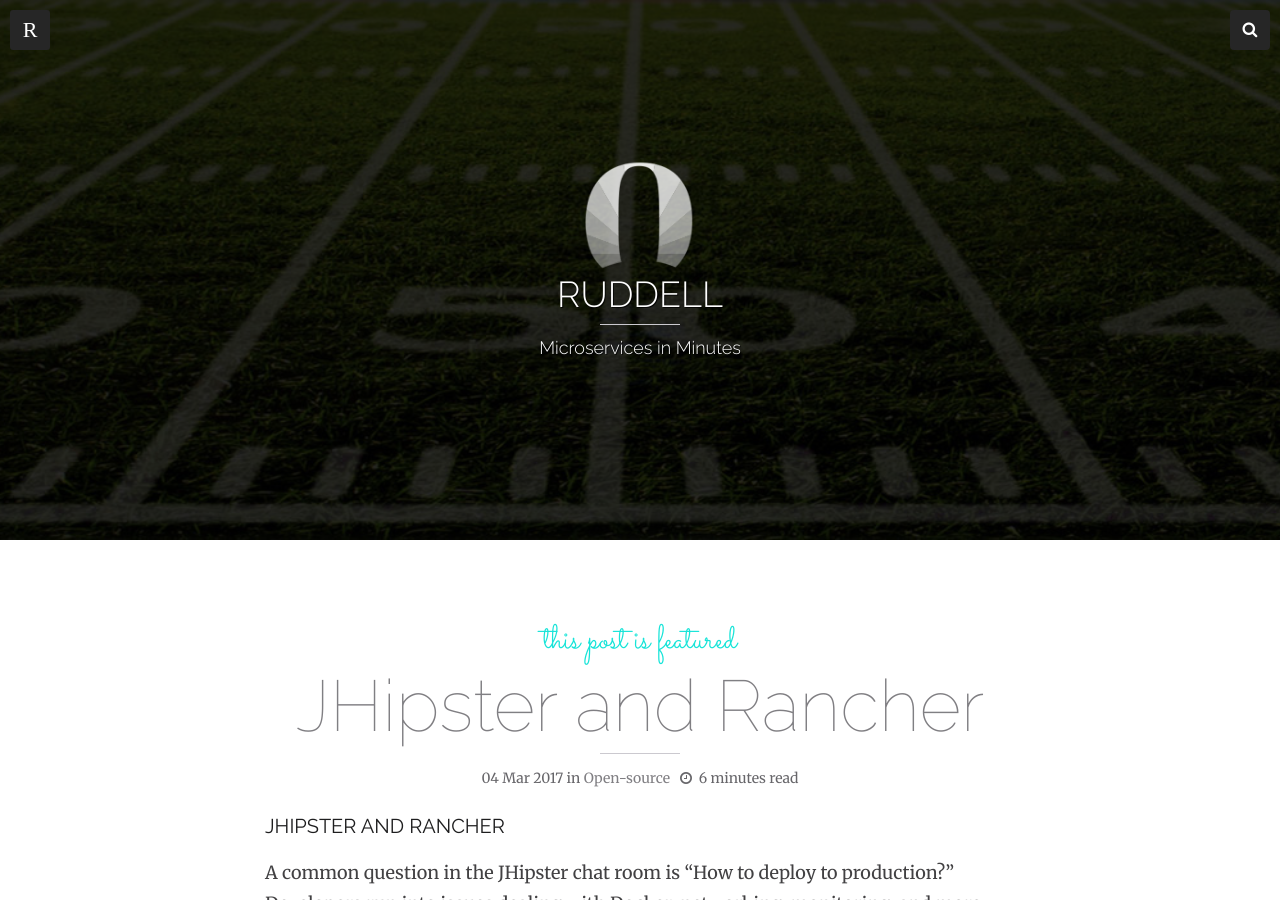
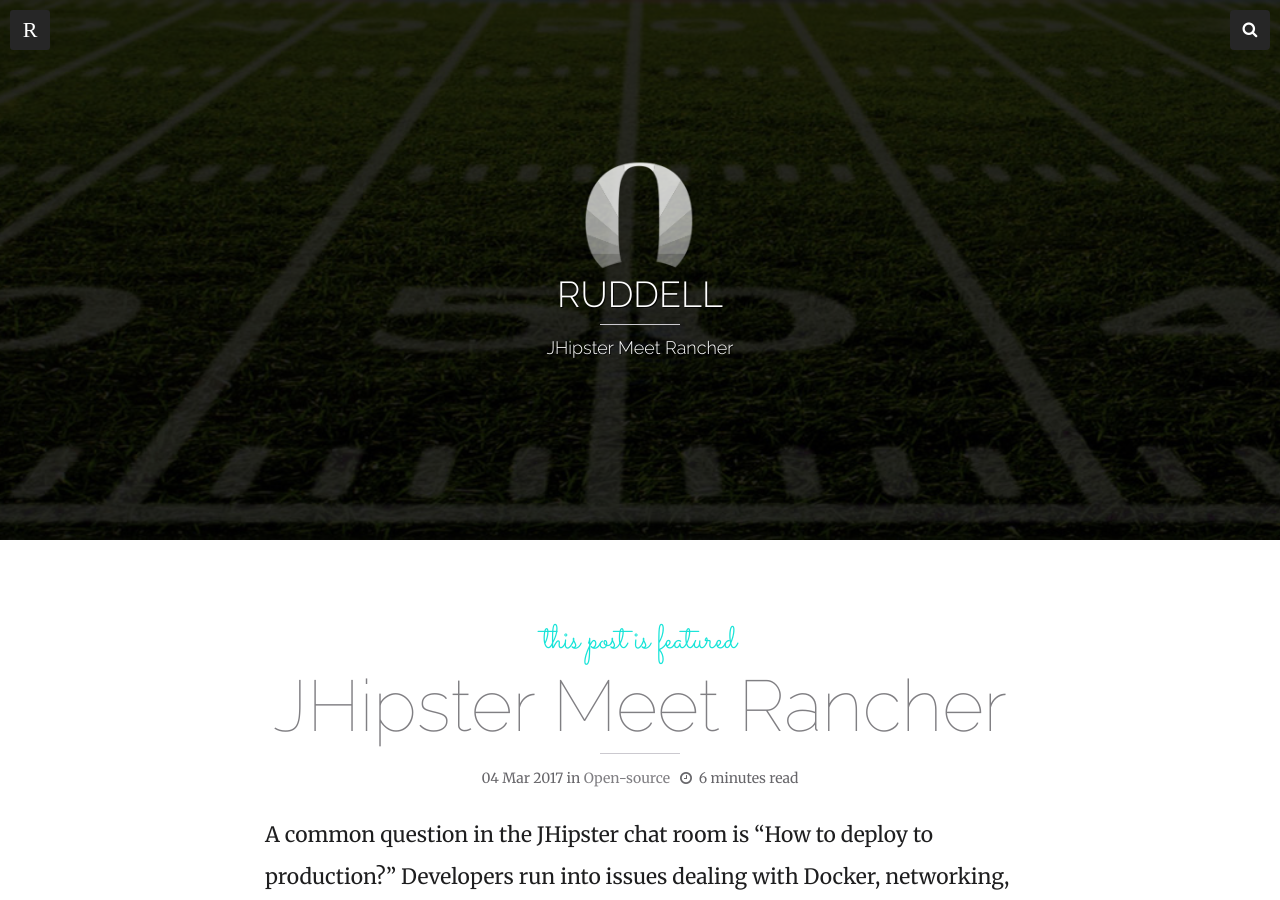
Before and after one commit to ruddell/ruddell.github.io, a Jekyll site: the page built from _posts/2017-03-04-jhipster-rancher.md, in a window 1280 px wide and 900 px high. Built offline with Jekyll 4.4.1, drawn with Linux system fonts in a browser that asks for light colours; comment, search, counter and statistics services are not loaded; part of the change alters nothing that is shown.

```diff
--- a/_posts/2017-03-04-jhipster-rancher.md
+++ b/_posts/2017-03-04-jhipster-rancher.md
@@ -1,7 +1,7 @@
 ---
 layout: post
-title: JHipster and Rancher
-headline: "Microservices in Minutes"
+title: JHipster Meet Rancher
+headline: "JHipster Meet Rancher"
 categories: open-source
 tags:
   - jhipster
@@ -13,13 +13,13 @@ featured: true
 published: true
 ---
 
-### JHipster and Rancher
-
 A common question in the JHipster chat room is "How to deploy to production?"  Developers run into issues dealing with Docker, networking, monitoring, and more, especially when trying to run on a cloud service.  JHipster helps out on several of those points (such as generated docker configurations), but choosing how and where to deploy to production is left up to the user.
 
 For those unfamiliar, [JHipster](https://jhipster.github.io/) is an application generator that creates a complete and modern Web app, unifying Spring Boot and Spring Cloud Netflix on the Java side, and Angular and Webpack on the front-end.  JHipster also handles all of the database creation, cache creation, comes Docker-ready, and more.
 
 [Rancher](http://rancher.com/) "is a complete, open source platform for deploying and managing containers in production."  It fits very well with JHipster, taking over in production where JHipster leaves off.  Rancher orchestrates Docker containers across hosts and helps handle scaling and health checks for containers.
+
+### Demo Overview
 
 This demo will go through the process of deploying a full JHipster microservices application to Amazon EC2. We'll keep it simple by using the pre-generated JHipster sample applications.  This means no coding is needed to see the JHipster microservices in action.
 
@@ -46,7 +46,7 @@ Make sure Rancher is running and you've logged in.  First, we need to define an
 The next step to deploying is creating a Host (under the Infrastructure tab).  Rancher offers a variety of pre-configured options such as AWS EC2, Azure, Digital Ocean, and Packet.  Entering an API key for one of those accounts will allow Rancher to provision the servers and install Docker on them.  I've recently seen some questions regarding deploying JHipster microservices to AWS so I will use that for this demo.  If you aren't using AWS, choose a host and find your API key.  You can also add a host manually.
 
 <figure>
-	<a href="{{ site.url }}/images/ec2.png"><img src="{{ site.url }}/images/ec2.png"></a>
+	<a href="{{ site.url }}/images/rancher/ec2.png"><img src="{{ site.url }}/images/rancher/ec2.png"></a>
 	<figcaption>Rancher Host Creation Screen</figcaption>
 </figure>
 
@@ -54,24 +54,27 @@ The next step to deploying is creating a Host (under the Infrastructure tab).  R
 Fill out your AWS API Key and Secret, choose your region, network, select your VM sizes and count, and click deploy.  Along with installing Docker, Rancher also sets up the network management and runs a container scheduler for restarting failing containers.  It will take a few minutes for each host to get ready.
 
 <figure>
-	<a href="{{ site.url }}/images/hosts.png"><img src="{{ site.url }}/images/hosts.png"></a>
+	<a href="{{ site.url }}/images/rancher/hosts.png"><img src="{{ site.url }}/images/rancher/hosts.png"></a>
 	<figcaption>Rancher Hosts After Creation</figcaption>
 </figure>
+
 
 Deploying the services is simple.  Switch to the Stacks tab, choose Add Stack, and give it a name of your choice.  Copy the docker-compose.yml from [the linked gist](https://gist.github.com/ruddell/f79482e2f96c0fcb00b71619ad9929cc) and paste it into the docker-compose.yml field.  Click create, and wait a few minutes for the images to pull and deploy.
 
 <figure>
-	<a href="{{ site.url }}/images/stack.png"><img src="{{ site.url }}/images/stack.png"></a>
+	<a href="{{ site.url }}/images/rancher/rancher/stack.png"><img src="{{ site.url }}/images/rancher/stack.png"></a>
 	<figcaption>A Deployed JHipster Microservices Stack</figcaption>
 </figure>
+
 
 Congratulations, you've deployed JHipster microservices to the cloud without writing a single line of code! Once everything has started, you will be able to access it at port 8080 of the host running the `jhipstersamplegateway` container.  You can also access the JHipster registry at port 8761 of the host running the `jhipster-registry` container.  You can see the host's IP addresses on the Host tab.
 
 
 <figure>
-	<a href="{{ site.url }}/images/deployed.png"><img src="{{ site.url }}/images/deployed.png"></a>
+	<a href="{{ site.url }}/images/rancher/deployed.png"><img src="{{ site.url }}/images/rancher/deployed.png"></a>
 	<figcaption>Up and Running!</figcaption>
 </figure>
+
 
 ### Other Rancher Benefits
  - Load balancer - Access your apps at port 80 and balance requests among several containers
```
